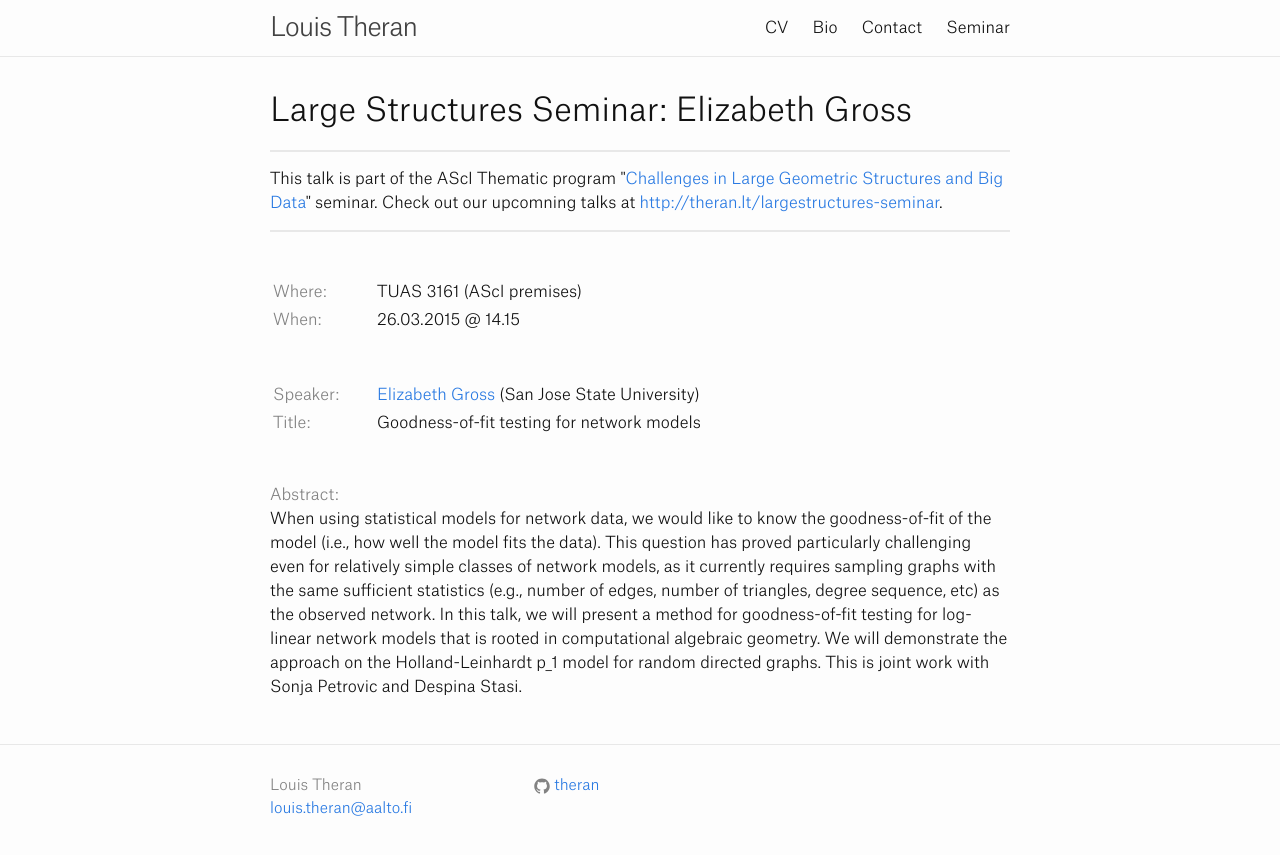
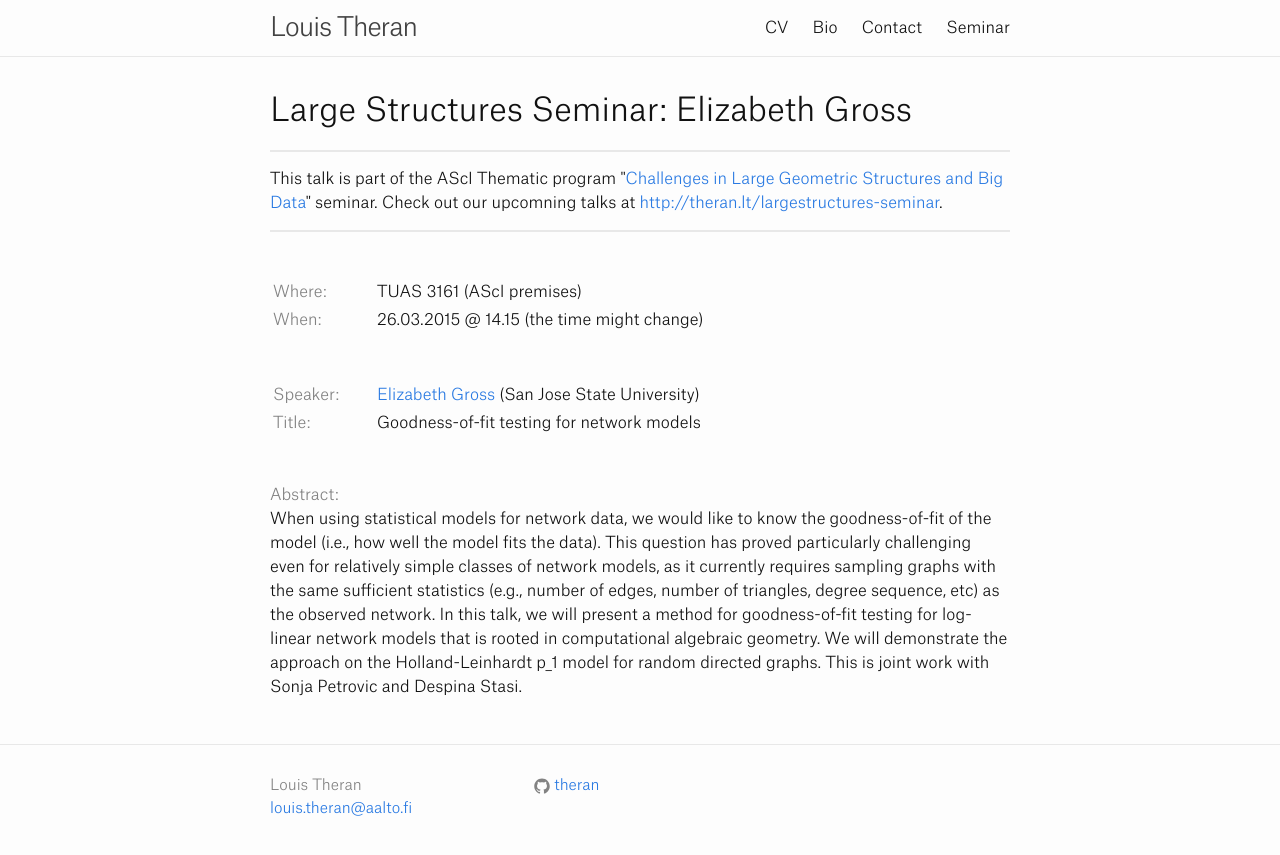
Before and after one commit to theran/theran.github.io, a Jekyll site: the page built from _seminartalks/2015-03-23-gross.md, in a window 1280 px wide. Shown: the top 855 px of the page. Built offline with Jekyll 4.4.1, drawn with Linux system fonts in a browser that asks for light colours.

Commit message:
Update 2015-03-23-gross.md

```diff
--- a/_seminartalks/2015-03-23-gross.md
+++ b/_seminartalks/2015-03-23-gross.md
@@ -6,7 +6,7 @@ speakershortinst: SJSU
 speakerurl: http://www.math.sjsu.edu/~egross/Home.html
 talktitle:  Goodness-of-fit testing for network models
 talkdate: 26.03.2015
-talktime: 14.15
+talktime: 14.15 (the time might change)
 talkplace: TUAS 3161 (AScI premises)
 title: "Large Structures Seminar - Elizabeth Gross"
 dinnerplace:
```
